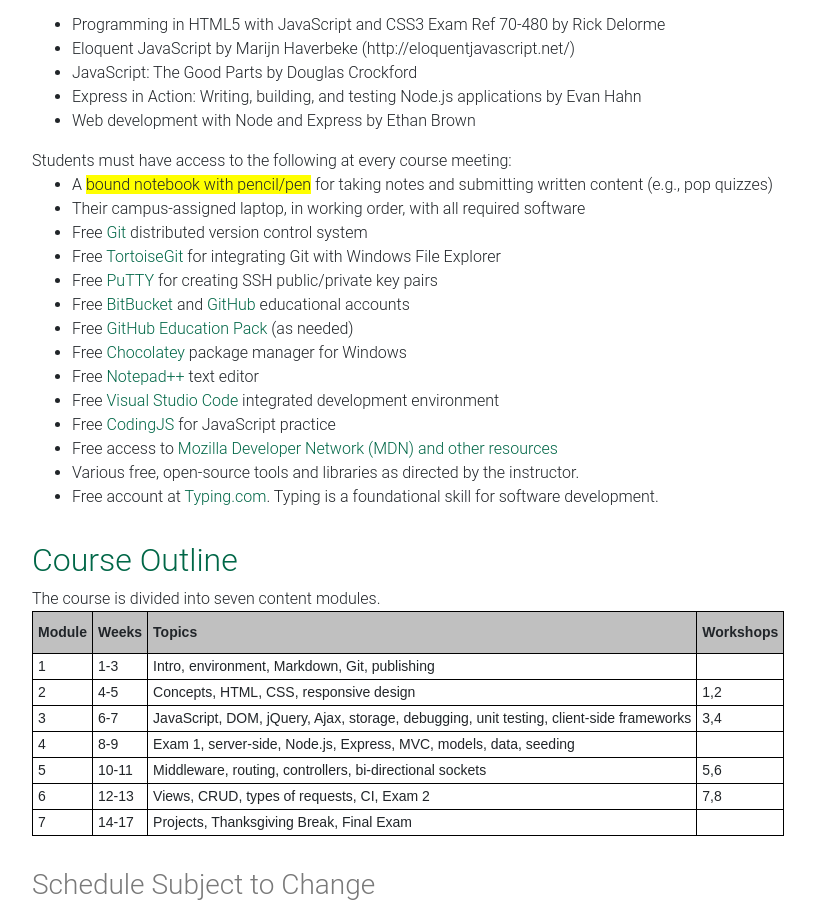
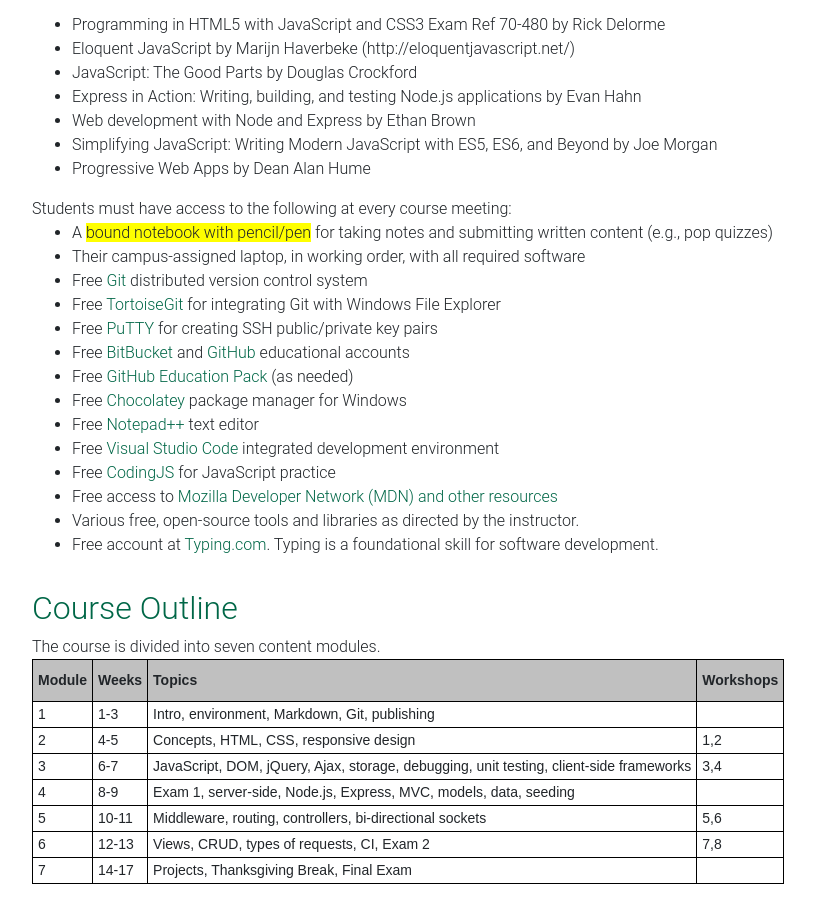
Before and after one commit to denisecase/44-563-webapps-syllabus, a plain HTML site: page index.html in a window 1280 px wide. Shown: the part 3043-3955 px from the top of the page, without its empty margins (53-868 px from the left). Drawn offline with nearby package versions, Linux system fonts and the light colour scheme.

Commit message:
Adding new recommended references

```diff
--- a/index.html
+++ b/index.html
@@ -288,6 +288,8 @@
       <li>JavaScript: The Good Parts by Douglas Crockford</li>
       <li>Express in Action: Writing, building, and testing Node.js applications by Evan Hahn</li>
       <li>Web development with Node and Express by Ethan Brown</li>
+      <li>Simplifying JavaScript: Writing Modern JavaScript with ES5, ES6, and Beyond by Joe Morgan</li>
+      <li>Progressive Web Apps by Dean Alan Hume</li>
     </ul>
 
     Students must have access to the following at every course meeting:
```
